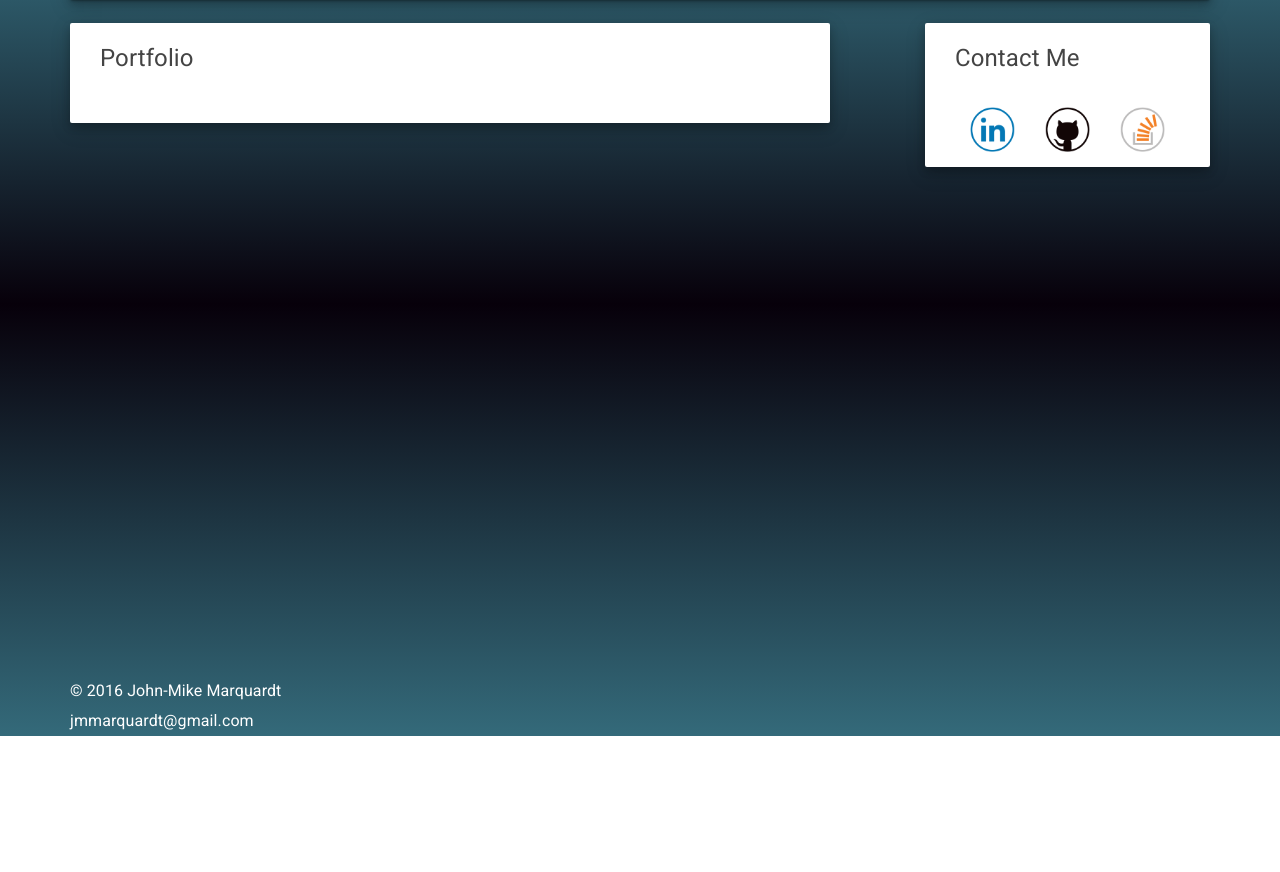
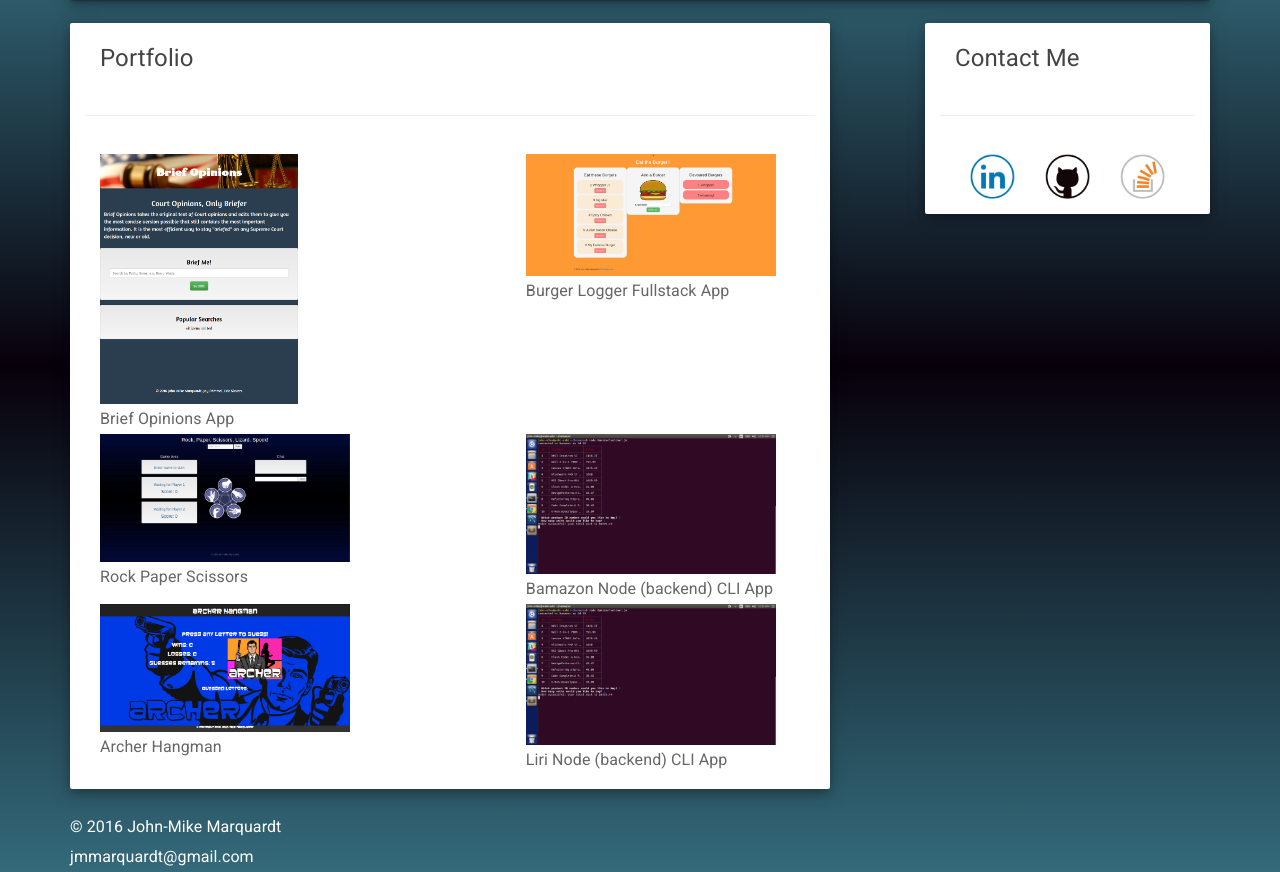
Before and after one commit to codemarq/fullStackPortfolio, a PHP site: page /portfolio.html in a window 1280 px wide. Shown: the part 64-936 px from the top of the page. Before the commit the page ends 800 px from the top, so only its background shows below. Run offline with PHP 8.4, Linux system fonts and the light colour scheme; some libraries are stand-ins or nearby versions.

Commit message:
updated css and portfolio

```diff
--- a/assets/css/style.css
+++ b/assets/css/style.css
@@ -66,3 +66,8 @@ header {
 .panel {
   box-shadow: 0 4px 8px 0 rgba(0, 0, 0, 0.2), 0 6px 20px 0 rgba(0, 0, 0, 0.19);
 }
+
+figure img{
+  max-height: 250px;
+  max-width: 250px;
+}
--- a/portfolio.html
+++ b/portfolio.html
@@ -16,6 +16,11 @@
 
   	<!-- style.css -->
 	<link rel="stylesheet" type="text/css" href="assets/css/style.css">
+
+	<!-- favicon -->
+	<link rel="icon" type="image/png" href="favicon-32x32.png" sizes="32x32" />
+	<link rel="icon" type="image/png" href="favicon-16x16.png" sizes="16x16" />
+
 </head>
 <body>
 	<div class="container">
@@ -44,13 +49,57 @@
 		<main>
 			<section class="col-md-8 col-sm-12 panel panel-default">
 				<div class="panel-heading"><h4>Portfolio</h4></div>
+				<hr>
   				<div class="panel-body">
-  					<div class="col-md-5 col-sm-12"></div>
-  					<div class="col-md-5 col-md-offset-2 col-sm-12"></div>
+  					<div class="row">
+	  					<div class="col-md-5 col-sm-12">
+	  						<figure>
+									<a href="https://github.com/codemarq/briefOpinions"><img src="assets/images/briefOpinions.png" alt="picture of app"></a>
+									<figcaption>Brief Opinions App</figcaption>
+							</figure>
+	  					</div>
+	  					<div class="col-md-5 col-md-offset-2 col-sm-12">
+	  						<figure>
+									<a href="https://github.com/codemarq/burger"><img src="assets/images/screenshot.png" alt="picture of app"></a>
+									<figcaption>Burger Logger Fullstack App</figcaption>
+							</figure>
+	  					</div>
+  					</div>
+  					<div class="row">
+	  					<div class="col-md-5 col-sm-12">
+	  						<figure>
+									<a href="https://github.com/codemarq/RPS-Multiplayer"><img src="assets/images/screenshot_1.png" alt="picture of app"></a>
+									<figcaption>Rock Paper Scissors</figcaption>
+							</figure>
+	  					</div>
+	  					<div class="col-md-5 col-md-offset-2 col-sm-12">
+	  						<figure>
+									<a href="https://github.com/codemarq/bamazon"><img src="assets/images/custSuccess.png" alt="picture of app"></a>
+									<figcaption>Bamazon Node (backend) CLI App</figcaption>
+							</figure>
+	  					</div>
+	  				</div>
+	  				<div class="row">
+	  					<div class="col-md-5 col-sm-12">
+	  						<figure>
+									<a href="https://github.com/codemarq/week-3-game"><img src="assets/images/screenshot_archer.png" alt="picture of app"></a>
+									<figcaption>Archer Hangman</figcaption>
+							</figure>
+	  					</div>
+	  					<div class="col-md-5 col-md-offset-2 col-sm-12">
+	  						<figure>
+									<a href="https://github.com/codemarq/liri-node-app"><img src="assets/images/custSuccess.png" alt="picture of app"></a>
+									<figcaption>Liri Node (backend) CLI App</figcaption>
+							</figure>
+	  					</div>
+  					</div>
   				</div>
 			</section>
+
+			<!-- contact me social media box -->
 			<aside class="col-md-3 col-md-offset-1 col-sm-12 panel panel-default">
 				<div class="panel-heading"><h4>Contact Me</h4></div>
+				<hr>
   				<div class="panel-body">
   					<ul id="social-media">
   						<li class="col-md-4">
```
Also changed, not shown: contact.html (+44 -4 lines), index.html (+11 -5 lines), assets/images/briefOpinions.png (added), assets/images/custSuccess.png (added), assets/images/screenshot.png (added), assets/images/screenshot_1.png (added), assets/images/screenshot_archer.png (added), favicon-16x16.png (added), favicon-32x32.png (added), favicon.ico (added).
